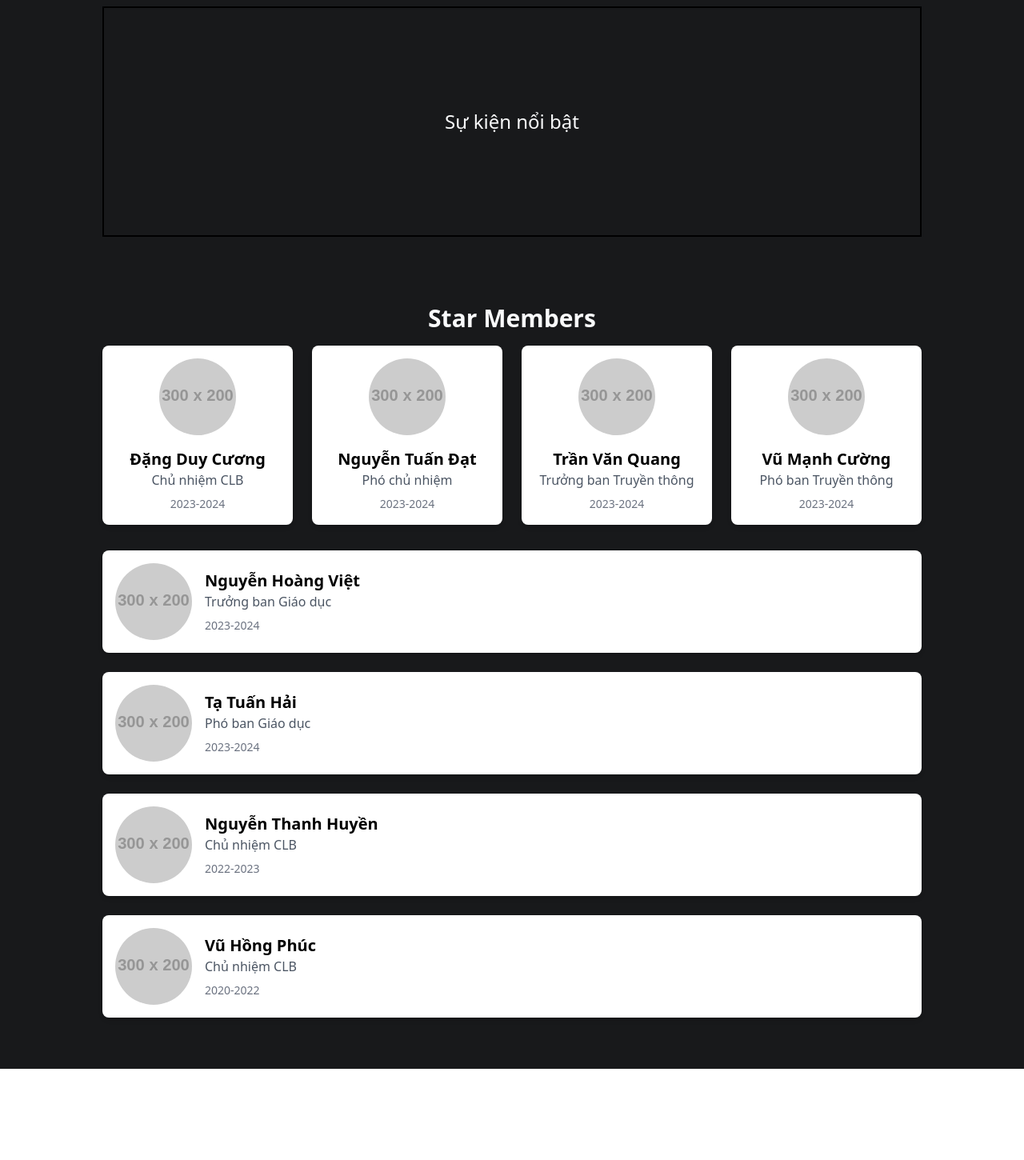
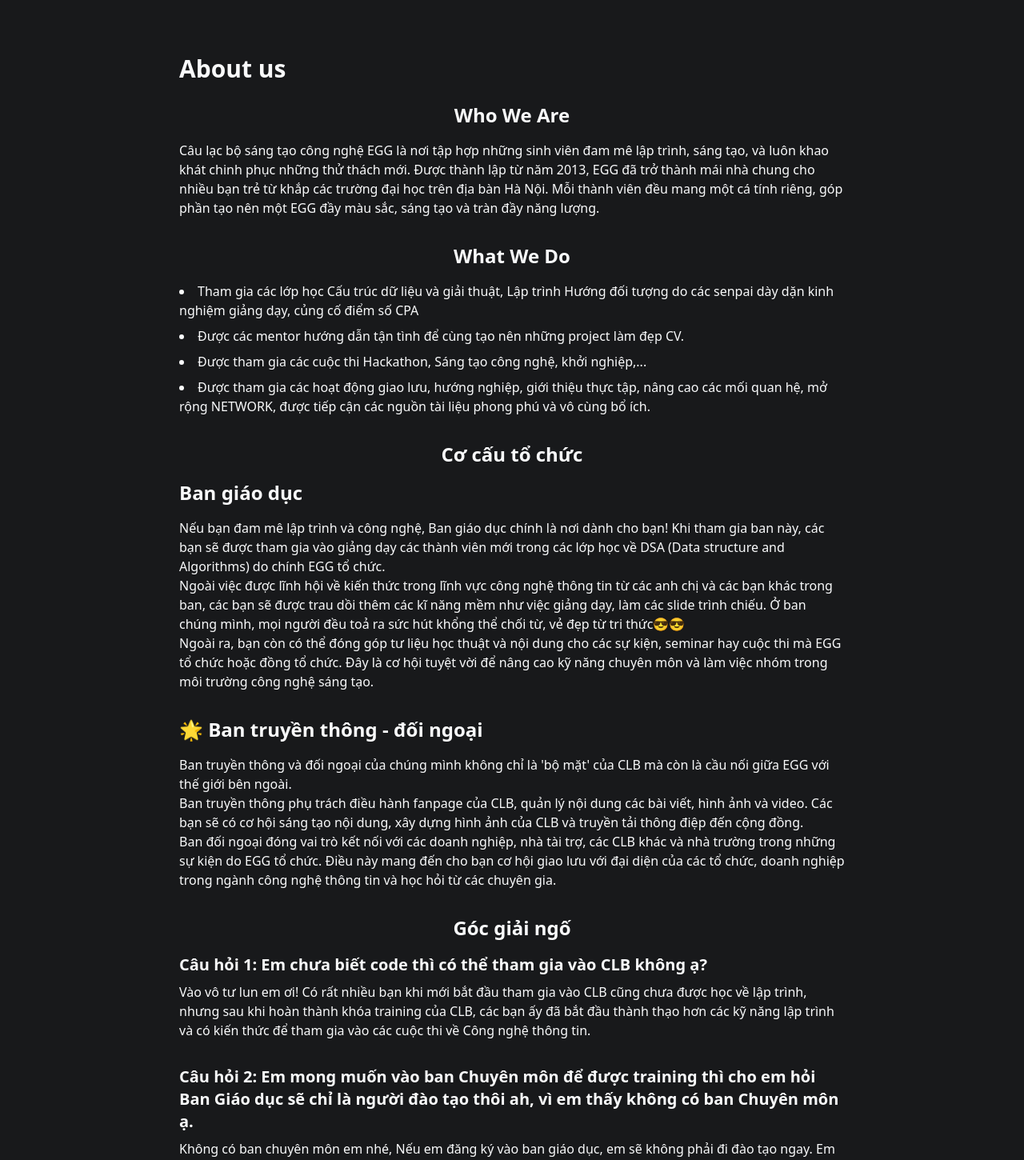
Before and after one commit to kjhave/egg-web, a React (Create React App) app: page /about in a window 1280 px wide. Shown: the part 100-1550 px from the top of the page at 80% size. Before the commit the page ends 1436 px from the top, so only its background shows below. Built offline with nearby package versions, Linux system fonts and the light colour scheme.

Commit message:
Add About Egg
Add router (for now, has 2 pages : home and about)

Refactor

```diff
--- a/package.json
+++ b/package.json
@@ -9,6 +9,7 @@
 		"@testing-library/user-event": "^13.5.0",
 		"react": "^18.3.1",
 		"react-dom": "^18.3.1",
+		"react-router-dom": "^6.28.0",
 		"react-scripts": "^5.0.1",
 		"web-vitals": "^2.1.4"
 	},
--- a/src/App.js
+++ b/src/App.js
@@ -1,17 +1,30 @@
-import React  from 'react';
-import Header             from './components/Header';
-import ContentContainer   from './components/ContentContainer';
-import Footer             from './components/Footer';
+// src/App.js
+import React from 'react';
+import { BrowserRouter, Routes, Route } from 'react-router-dom';
+import Header from './components/Header';
+import Home from './pages/Home';
+import AboutUs from './pages/About';
+import Footer from './components/Footer';
 import './App.css';
+import ContentContainer from './components/ContentContainer';
 
 function App() {
-  return (
-    <div className="App font-sans">
-      <Header />
-      <ContentContainer />
-      <Footer />
-    </div>
-  );
+	return (
+		<BrowserRouter>
+			<div className="App font-sans min-h-screen flex flex-col">
+				<Header />
+				<main className="flex-grow">
+					<ContentContainer>
+						<Routes>
+							<Route path="/" element={<Home />} />
+							<Route path="/about" element={<AboutUs />} />
+						</Routes>
+					</ContentContainer>
+				</main>
+				<Footer />
+			</div>
+		</BrowserRouter>
+	);
 }
 
 export default App;
--- /dev/null
+++ b/src/components/ClubSections.js
@@ -0,0 +1,37 @@
+import React from 'react';
+
+const sections = [
+	{
+		title: "Ban giáo dục",
+		content: [
+			"Nếu bạn đam mê lập trình và công nghệ, Ban giáo dục chính là nơi dành cho bạn! Khi tham gia ban này, các bạn sẽ được tham gia vào giảng dạy các thành viên mới trong các lớp học về DSA (Data structure and Algorithms) do chính EGG tổ chức.",
+			"Ngoài việc được lĩnh hội về kiến thức trong lĩnh vực công nghệ thông tin từ các anh chị và các bạn khác trong ban, các bạn sẽ được trau dồi thêm các kĩ năng mềm như việc giảng dạy, làm các slide trình chiếu. Ở ban chúng mình, mọi người đều toả ra sức hút khổng thể chối từ, vẻ đẹp từ tri thức😎😎",
+			"Ngoài ra, bạn còn có thể đóng góp tư liệu học thuật và nội dung cho các sự kiện, seminar hay cuộc thi mà EGG tổ chức hoặc đồng tổ chức. Đây là cơ hội tuyệt vời để nâng cao kỹ năng chuyên môn và làm việc nhóm trong môi trường công nghệ sáng tạo."
+		]
+	},
+	{
+		title: "🌟 Ban truyền thông - đối ngoại",
+		content: [
+			"Ban truyền thông và đối ngoại của chúng mình không chỉ là 'bộ mặt' của CLB mà còn là cầu nối giữa EGG với thế giới bên ngoài.",
+			"Ban truyền thông phụ trách điều hành fanpage của CLB, quản lý nội dung các bài viết, hình ảnh và video. Các bạn sẽ có cơ hội sáng tạo nội dung, xây dựng hình ảnh của CLB và truyền tải thông điệp đến cộng đồng.",
+			"Ban đối ngoại đóng vai trò kết nối với các doanh nghiệp, nhà tài trợ, các CLB khác và nhà trường trong những sự kiện do EGG tổ chức. Điều này mang đến cho bạn cơ hội giao lưu với đại diện của các tổ chức, doanh nghiệp trong ngành công nghệ thông tin và học hỏi từ các chuyên gia."
+		]
+	}
+];
+
+function ClubSections() {
+	return (
+		<div className="club-sections-container">
+			{sections.map((section, index) => (
+				<section key={index} className="mb-8">
+					<h2 className="text-2xl font-bold mb-4">{section.title}</h2>
+					{section.content.map((paragraph, idx) => (
+						<p key={idx}>{paragraph}</p>
+					))}
+				</section>
+			))}
+		</div>
+	);
+}
+
+export default ClubSections;
--- a/src/components/ContentContainer.js
+++ b/src/components/ContentContainer.js
@@ -1,10 +1,9 @@
 import React from 'react';
-import Home from './Home.js'
 
-function ContentContainer() {
+function ContentContainer({ children }) {
 	return (
 		<div className="flex flex-wrap justify-center gap-y-8 py-8 mt-14 bg-[#18191b] min-h-[960px]">
-			<Home />
+			{children}
 		</div>
 	);
 }
--- /dev/null
+++ b/src/components/Faq.js
@@ -0,0 +1,39 @@
+import React from 'react';
+
+const faqs = [
+	{
+		question: "Câu hỏi 1: Em chưa biết code thì có thể tham gia vào CLB không ạ?",
+		answer: "Vào vô tư lun em ơi! Có rất nhiều bạn khi mới bắt đầu tham gia vào CLB cũng chưa được học về lập trình, nhưng sau khi hoàn thành khóa training của CLB, các bạn ấy đã bắt đầu thành thạo hơn các kỹ năng lập trình và có kiến thức để tham gia vào các cuộc thi về Công nghệ thông tin."
+	},
+	{
+		question: "Câu hỏi 2: Em mong muốn vào ban Chuyên môn để được training thì cho em hỏi Ban Giáo dục sẽ chỉ là người đào tạo thôi ah, vì em thấy không có ban Chuyên môn ạ.",
+		answer: "Không có ban chuyên môn em nhé, Nếu em đăng ký vào ban giáo dục, em sẽ không phải đi đào tạo ngay. Em sẽ được tham gia vào khoá học DSA của gen 8, sau khi học xong thì các em mới chính thức đi đào tạo nhé!"
+	},
+	{
+		question: "Câu hỏi 3: Khi em vào clb thì bao giờ sẽ được training về AI ạ?",
+		answer: "Khi em chính thức là trở thành thành viên của CLB, thì chỉ sau tầm 1-2 tuần thôi là các em sẽ được tham gia vào các buổi training của CLB. Đợt training đầu tiên của em sẽ là về DSA. Nếu em chứng minh mình đủ khả năng, em có thể học cùng khoá AI với các bạn gen 7."
+	},
+	{
+		question: "Câu 4: EGG có ý nghĩa là gì?",
+		answer: "Theo như các tiền bối đời đầu của CLB truyền đạt lại thì EGG (trứng) thường được xem như biểu tượng của sự khởi đầu, tiềm năng và sự phát triển. Nó thể hiện một thứ gì đó nhỏ bé nhưng chứa đựng nhiều tiềm năng để phát triển thành một điều lớn lao và hoàn chỉnh hơn. Khẩu hiệu của CLB EGG là 'Nourishing the EGG of the future' chỉ việc hỗ trợ, chăm sóc và phát triển các lập trình viên trẻ hoặc các dự án lập trình tiềm năng, giống như cách mà người ta ươm mầm và nuôi dưỡng một quả trứng để nó nở ra những thành tựu to lớn trong tương lai."
+	},
+	{
+		question: "Câu 5: Admin có thể cho em hỏi về một số thành tựu của CLB mình đạt được trong các cuộc thi về Công nghệ có được không ạ?",
+		answer: "Rất sẵn lòng lun em ơi! 😎 EGG tụi mình tự hào với kha khá giải thưởng siêu xịn, chẳng hạn như:\n- Vô địch Sáng tạo trẻ - HUST 2024 (mới tinh luôn, vừa đoạt giải gần đây!)\n- Giải Nhất Sinh viên với ý tưởng sáng tạo SCIC 2023 (khoảng cách giữa ý tưởng và hiện thực là... một cái cúp thôi)\n- Huy chương đồng ICPC Châu Á Thái Bình Dương 2024 (toàn khu vực, siêu ngầu nha!)\n- Giải Nhất cá nhân Code Tour 2023 (đỉnh cao luôn, ẵm ngay giải nhất)\n- Giải Nhất Đại số tại Olympic Toán học lần thứ 29, 30 (không chỉ giỏi code mà còn bá đạo Toán học luôn!)\n- Giải Ba Sinh viên Nghiên cứu khoa học - SoICT 2023 (học thuật cũng không thua ai)\n- Giải Ba Coding Inspiration 2023 tại FPT (ý tưởng chất lượng lắm nè)\n- Giải Tư cá nhân Code Tour 2023 (năm đó mình 'ôm' kha khá giải Code Tour luôn)\n- Khuyến khích Sinh viên Nghiên cứu khoa học - SoICT 2023 (không quên những đóng góp khác)\n- Giải nhất Tech Club Championship 2024 (tuyển thủ chiến hết mình)\n- Top 4 CLB tại Tech Club Championship 2023 (mặc dù năm ngoái chỉ dừng ở Top 4 nhưng năm nay thì quán quân nha!)\n- Top 8 TechStart - HUST 2023 (vẫn lọt top nha)\n- Top 8 SoICT Hackathon 2023 (cạnh tranh hết mình với bao ý tưởng mới)\n- Top 10 Khởi nghiệp trẻ - AOF 2023 (đã đến được Top 10 rồi!)"
+	}
+];
+
+function FAQ() {
+	return (
+		<div className="faq-container">
+			{faqs.map((faq, index) => (
+				<div key={index} className="faq-item mb-8">
+					<h3 className="text-xl font-semibold mb-2">{faq.question}</h3>
+					<p className="text-gray-50 whitespace-pre-line">{faq.answer}</p>
+				</div>
+			))}
+		</div>
+	);
+}
+
+export default FAQ;
--- a/src/components/HeaderNav.js
+++ b/src/components/HeaderNav.js
@@ -1,9 +1,10 @@
 import React from 'react';
+import { Link } from 'react-router-dom';
 
-function HeaderNav( { title, handleClick } ){
-    return(
-        <button className="text-[#b1b2b6] uppercase hover:cursor-pointer h-12 leading-[48px] px-8" onClick={handleClick}>{title}</button>
-    )
+function HeaderNav({ title, url }) {
+	return (
+		<Link to={url} className="text-[#b1b2b6] uppercase hover:cursor-pointer h-12 leading-[48px] px-8">{title}</Link>
+	)
 }
 
 export default HeaderNav;
--- a/src/components/Home.js
+++ /dev/null
@@ -1,15 +0,0 @@
-import React from "react";
-import HighlightEvent from './HighlightEvent';
-import HumansOfEgg from './HumansOfEgg';
-import Events from './Events';
-
-function Home(){
-    return (
-        <>
-            <HighlightEvent />
-            <HumansOfEgg />
-        </>
-    );
-}
-
-export default Home;
--- /dev/null
+++ b/src/pages/About.js
@@ -0,0 +1,41 @@
+import React from "react";
+import FAQ from "../components/Faq";
+import ClubSections from "../components/ClubSections";
+
+function AboutEgg() {
+	return (
+		<div className="pt-20 px-8 max-w-4xl mx-auto text-gray-50">
+			<h1 className="text-3xl font-bold mb-6">About us</h1>
+
+			<section className="mb-8">
+				<h2 className="text-2xl font-semibold mb-4 text-center">Who We Are</h2>
+				<p className="mb-4">
+					Câu lạc bộ sáng tạo công nghệ EGG là nơi tập hợp những sinh viên đam mê lập trình, sáng tạo, và luôn khao khát chinh phục những thử thách mới. Được thành lập từ năm 2013, EGG đã trở thành mái nhà chung cho nhiều bạn trẻ từ khắp các trường đại học trên địa bàn Hà Nội. Mỗi thành viên đều mang một cá tính riêng, góp phần tạo nên một EGG đầy màu sắc, sáng tạo và tràn đầy năng lượng.
+				</p>
+			</section>
+
+			<section className="mb-8">
+				<h2 className="text-2xl font-semibold mb-4 text-center">What We Do</h2>
+				<ul className="list-disc list-inside space-y-2">
+					<li>Tham gia các lớp học Cấu trúc dữ liệu và giải thuật, Lập trình Hướng đối tượng do các senpai dày dặn kinh nghiệm giảng dạy, củng cố điểm số CPA</li>
+					<li>Được các mentor hướng dẫn tận tình để cùng tạo nên những project làm đẹp CV.</li>
+					<li>Được tham gia các cuộc thi Hackathon, Sáng tạo công nghệ, khởi nghiệp,...</li>
+					<li>Được tham gia các hoạt động giao lưu, hướng nghiệp, giới thiệu thực tập, nâng cao các mối quan hệ, mở rộng NETWORK, được tiếp cận các nguồn tài liệu phong phú và vô cùng bổ ích.</li>
+				</ul>
+			</section>
+
+			<section className="mb-8">
+				<h2 className="text-2xl font-semibold mb-4 text-center">Cơ cấu tổ chức</h2>
+				<ClubSections />
+			</section>
+
+			<section className="mb-8">
+				<h2 className="text-2xl font-semibold mb-4 text-center">Góc giải ngố</h2>
+				<FAQ />
+			</section>
+
+		</div>
+	);
+}
+
+export default AboutEgg;
--- /dev/null
+++ b/src/pages/Home.js
@@ -0,0 +1,14 @@
+import React from "react";
+import HighlightEvent from '../components/HighlightEvent';
+import HumansOfEgg from '../components/HumansOfEgg';
+
+function Home() {
+	return (
+		<>
+			<HighlightEvent />
+			<HumansOfEgg />
+		</>
+	);
+}
+
+export default Home;
```
Also changed, not shown: src/components/Header.js (+9 -5 lines), 1 other file (tests, documents, lock files or other folders).
